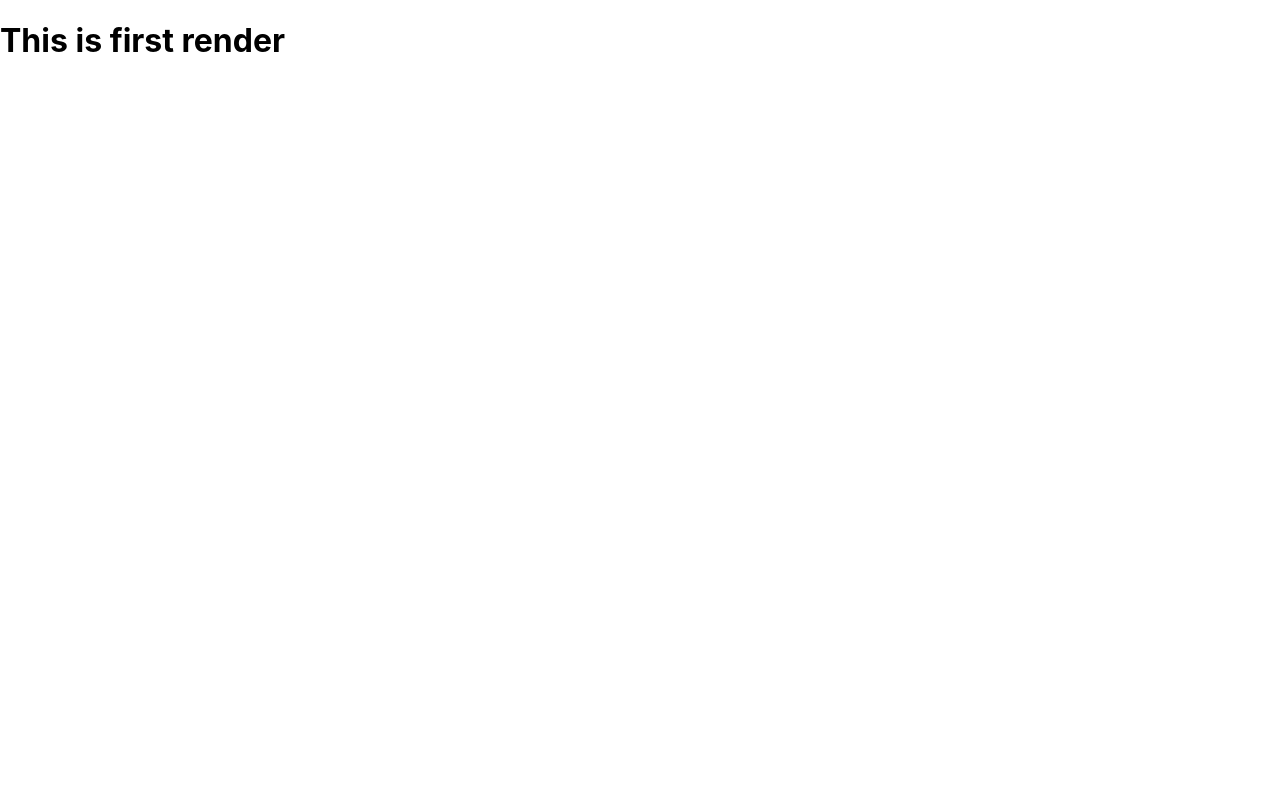
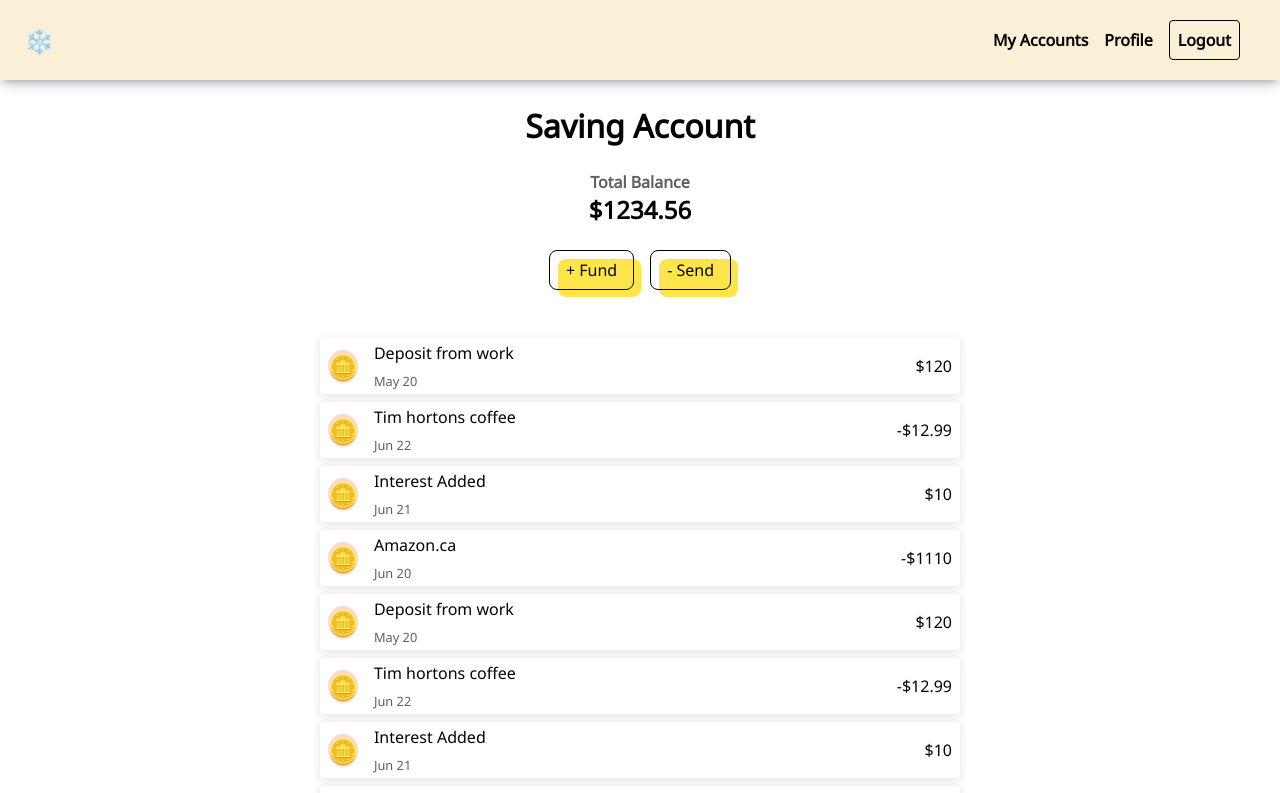
Before and after one commit to shubham2295/snowflake-financial, a React (Create React App) app in the folder client/: page /account in a window 1280 px wide. Shown: the top 793 px of the page. Built offline with nearby package versions, Linux system fonts and the light colour scheme.

Commit message:
Added account page mock up ui

```diff
--- a/client/package.json
+++ b/client/package.json
@@ -8,6 +8,7 @@
     "@testing-library/user-event": "^13.5.0",
     "react": "^18.1.0",
     "react-dom": "^18.1.0",
+    "react-router-dom": "^6.3.0",
     "react-scripts": "5.0.1",
     "web-vitals": "^2.1.4"
   },
--- a/client/src/App.js
+++ b/client/src/App.js
@@ -1,10 +1,15 @@
-
+import { Routes, Route } from 'react-router-dom';
+import Navbar from "./UI/Navbar";
+import Account from './components/account/Account';
 
 function App() {
   return (
-    <div>
-      <h1>This is first render</h1>
-    </div>
+    <>
+      <Navbar />
+      <Routes>
+        <Route path='/account' element={ <Account /> } />
+      </Routes>
+    </>
   );
 }
 
--- /dev/null
+++ b/client/src/UI/Navbar.jsx
@@ -0,0 +1,18 @@
+import classes from './Navbar.module.css';
+
+const Navbar = () => {
+  return (
+    <nav className={classes.navbar}>
+      <h1>❄️</h1>
+      <ul className={classes.navlinks}>
+        <li>My Accounts</li>
+        <li>Profile</li>
+        <li>
+          <button className={classes.btn}>Logout</button>
+        </li>
+      </ul>
+    </nav>
+  );
+};
+
+export default Navbar;
--- /dev/null
+++ b/client/src/UI/Navbar.module.css
@@ -0,0 +1,32 @@
+.navbar {
+  display: flex;
+  background: var(--yellow);
+  height: 2rem;
+  justify-content: space-between;
+  padding: 1.5rem;
+  box-shadow: rgba(50, 50, 93, 0.25) 0px 6px 12px -2px,
+    rgba(0, 0, 0, 0.3) 0px 3px 7px -3px;
+}
+
+.navlinks {
+  display: flex;
+  justify-content: space-between;
+  align-items: center;
+  cursor: pointer;
+}
+
+.navlinks li {
+  margin-right: 1rem;
+  font-weight: bold;
+}
+
+.btn {
+  border-radius: 0.25rem;
+  border: 1px solid black;
+  padding: 0.5rem;
+}
+
+.btn:hover {
+  transform: scale(1.1);
+  background-color: var(--dark-purple);
+}
--- /dev/null
+++ b/client/src/components/account/Account.jsx
@@ -0,0 +1,22 @@
+import classes from './Account.module.css';
+import TransactionList from './TransactionList';
+import transctions from '../deno/transactions';
+
+const Account = () => {
+  return (
+    <div className={classes.container}>
+      <h1 className={classes.account_title}>Saving Account</h1>
+      <h4 className={classes.account_balance}>Total Balance</h4>
+      <h2>$1234.56</h2>
+      <div className={classes.btn_actions}>
+        <button className={`${classes['button-52']} ${classes.mr}`}>
+          + Fund
+        </button>
+        <button className={classes['button-52']}>- Send</button>
+      </div>
+      <TransactionList transactions={transctions} />
+    </div>
+  );
+};
+
+export default Account;
--- /dev/null
+++ b/client/src/components/account/Account.module.css
@@ -0,0 +1,90 @@
+.container {
+  display: flex;
+  align-items: center;
+  justify-content: center;
+  flex-direction: column;
+  margin-top: 1.5rem;
+}
+
+.account_title {
+  margin-bottom: 1.5rem;
+}
+
+.account_balance {
+  color: var(--text-secondary-color);
+}
+
+.btn_actions {
+  margin: 1.5rem 0;
+}
+
+.mr {
+  margin-right: 1rem;
+}
+
+.trans_container {
+  display: flex;
+  flex-direction: column;
+  gap: 0.5rem;
+  width: 50%;
+  margin-top: 1.5rem;
+}
+
+.transaction {
+  display: flex;
+  justify-content: space-between;
+  align-items: center;
+  box-shadow: rgba(99, 99, 99, 0.2) 0px 2px 8px 0px;
+  border-radius: 0.25rem;
+  padding: 0.25rem 0.5rem;
+}
+
+.trans_image {
+  border-radius: 50%;
+  background-color: var(--pastal);
+  margin-right: 1rem;
+  font-size: 1.5rem;
+}
+
+.trans_desc {
+  align-self: flex-end;
+  margin-bottom: 0.5rem;
+}
+
+.trans_date {
+  color: var(--text-secondary-color);
+  font-size: 0.8rem;
+}
+
+.trans_details {
+  display: flex;
+  justify-content: space-between;
+  align-items: center;
+}
+
+.button-52 {
+  font-size: 1rem;
+  padding: 0.5rem 1rem;
+  border: 0.05rem solid black;
+  cursor: pointer;
+  position: relative;
+  border-radius: 0.5rem;
+}
+
+.button-52:after {
+  content: '';
+  background-color: #ffe54c;
+  width: 100%;
+  z-index: -1;
+  position: absolute;
+  height: 100%;
+  top: 0.5rem;
+  left: 0.5rem;
+  transition: 0.2s;
+  border-radius: 0.5rem;
+}
+
+.button-52:hover:after {
+  top: 0;
+  left: 0;
+}
--- /dev/null
+++ b/client/src/components/account/Transaction.jsx
@@ -0,0 +1,18 @@
+import classes from './Account.module.css';
+
+const Transaction = (props) => {
+  return (
+    <div className={classes.transaction}>
+      <div className={classes.trans_details}>
+        <div className={classes.trans_image}>🪙</div>
+        <div>
+          <div className={classes.trans_desc}>{props.description}</div>
+          <div className={classes.trans_date}>{props.date}</div>
+        </div>
+      </div>
+      <div>{`${props.type === 'Credit' ? '$' : '-$'}${props.amount}`}</div>
+    </div>
+  );
+};
+
+export default Transaction;
--- /dev/null
+++ b/client/src/components/account/TransactionList.jsx
@@ -0,0 +1,12 @@
+import classes from './Account.module.css';
+import Transaction from './Transaction';
+
+const TransactionList = (props) => {
+  const trasactionList = props.transactions.map((trans) => (
+    <Transaction key={trans.id} {...trans} />
+  ));
+
+  return <div className={classes.trans_container}>{trasactionList}</div>;
+};
+
+export default TransactionList;
--- /dev/null
+++ b/client/src/components/deno/transactions.js
@@ -0,0 +1,86 @@
+const demodata = [{
+  id: 1,
+  type: 'Credit',
+  amount: 120.00,
+  description: 'Deposit from work',
+  date: 'May 20'
+},
+{
+  id: 2,
+  type: 'Debit',
+  amount: 12.99,
+  description: 'Tim hortons coffee',
+  date: 'Jun 22'
+},
+{
+  id: 3,
+  type: 'Credit',
+  amount: 10.00,
+  description: 'Interest Added',
+  date: 'Jun 21'
+},
+{
+  id: 4,
+  type: 'Debit',
+  amount: 1110.00,
+  description: 'Amazon.ca',
+  date: 'Jun 20'
+},
+{
+  id: 1,
+  type: 'Credit',
+  amount: 120.00,
+  description: 'Deposit from work',
+  date: 'May 20'
+},
+{
+  id: 2,
+  type: 'Debit',
+  amount: 12.99,
+  description: 'Tim hortons coffee',
+  date: 'Jun 22'
+},
+{
+  id: 3,
+  type: 'Credit',
+  amount: 10.00,
+  description: 'Interest Added',
+  date: 'Jun 21'
+},
+{
+  id: 4,
+  type: 'Debit',
+  amount: 1110.00,
+  description: 'Amazon.ca',
+  date: 'Jun 20'
+}, {
+  id: 1,
+  type: 'Credit',
+  amount: 120.00,
+  description: 'Deposit from work',
+  date: 'May 20'
+},
+{
+  id: 2,
+  type: 'Debit',
+  amount: 12.99,
+  description: 'Tim hortons coffee',
+  date: 'Jun 22'
+},
+{
+  id: 3,
+  type: 'Credit',
+  amount: 10.00,
+  description: 'Interest Added',
+  date: 'Jun 21'
+},
+{
+  id: 4,
+  type: 'Debit',
+  amount: 1110.00,
+  description: 'Amazon.ca',
+  date: 'Jun 20'
+}
+];
+
+export default demodata;
--- a/client/src/index.css
+++ b/client/src/index.css
@@ -1,13 +1,31 @@
+@import url('https://fonts.googleapis.com/css2?family=Noto+Sans&display=swap');
+
+:root {
+  --light-blue: #8cc0de;
+  --yellow: #faf0d7;
+  --pastal: #ffd9c0;
+  --pink: #f4bfbf;
+  --dark-purple: #646fd4;
+  --text-primary-color: #030303;
+  --text-secondary-color: #606060;
+}
+
 body {
   margin: 0;
-  font-family: -apple-system, BlinkMacSystemFont, 'Segoe UI', 'Roboto', 'Oxygen',
-    'Ubuntu', 'Cantarell', 'Fira Sans', 'Droid Sans', 'Helvetica Neue',
-    sans-serif;
-  -webkit-font-smoothing: antialiased;
-  -moz-osx-font-smoothing: grayscale;
+  font-family: 'Noto Sans', sans-serif;
+  color: var(--text-primary-color);
 }
 
-code {
-  font-family: source-code-pro, Menlo, Monaco, Consolas, 'Courier New',
-    monospace;
+ul,
+li {
+  list-style: none;
 }
+
+* {
+  margin: 0;
+  padding: 0;
+}
+
+button {
+  all: unset;
+}
--- a/client/src/index.js
+++ b/client/src/index.js
@@ -2,10 +2,13 @@ import React from 'react';
 import ReactDOM from 'react-dom/client';
 import './index.css';
 import App from './App';
+import { BrowserRouter } from 'react-router-dom';
 
 const root = ReactDOM.createRoot(document.getElementById('root'));
 root.render(
   <React.StrictMode>
-    <App />
+    <BrowserRouter>
+      <App />
+    </BrowserRouter>
   </React.StrictMode>
 );
```
